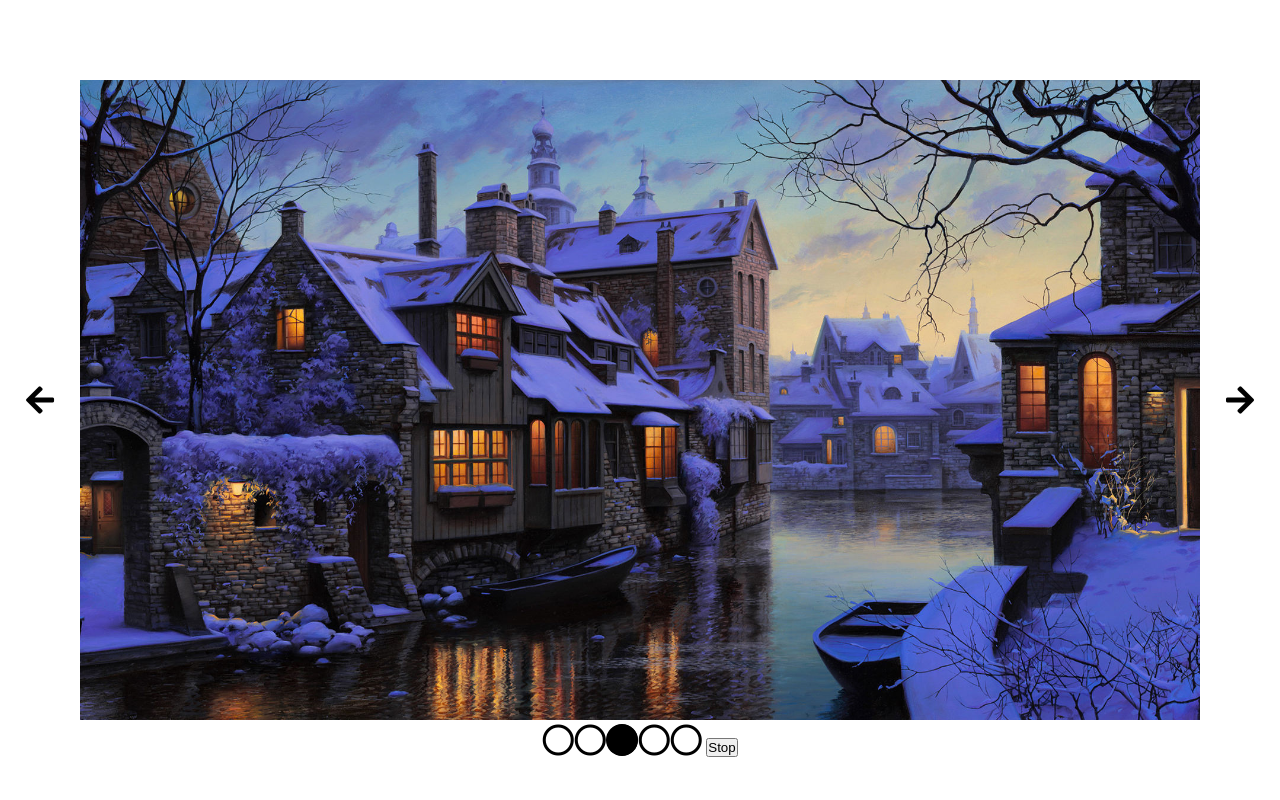
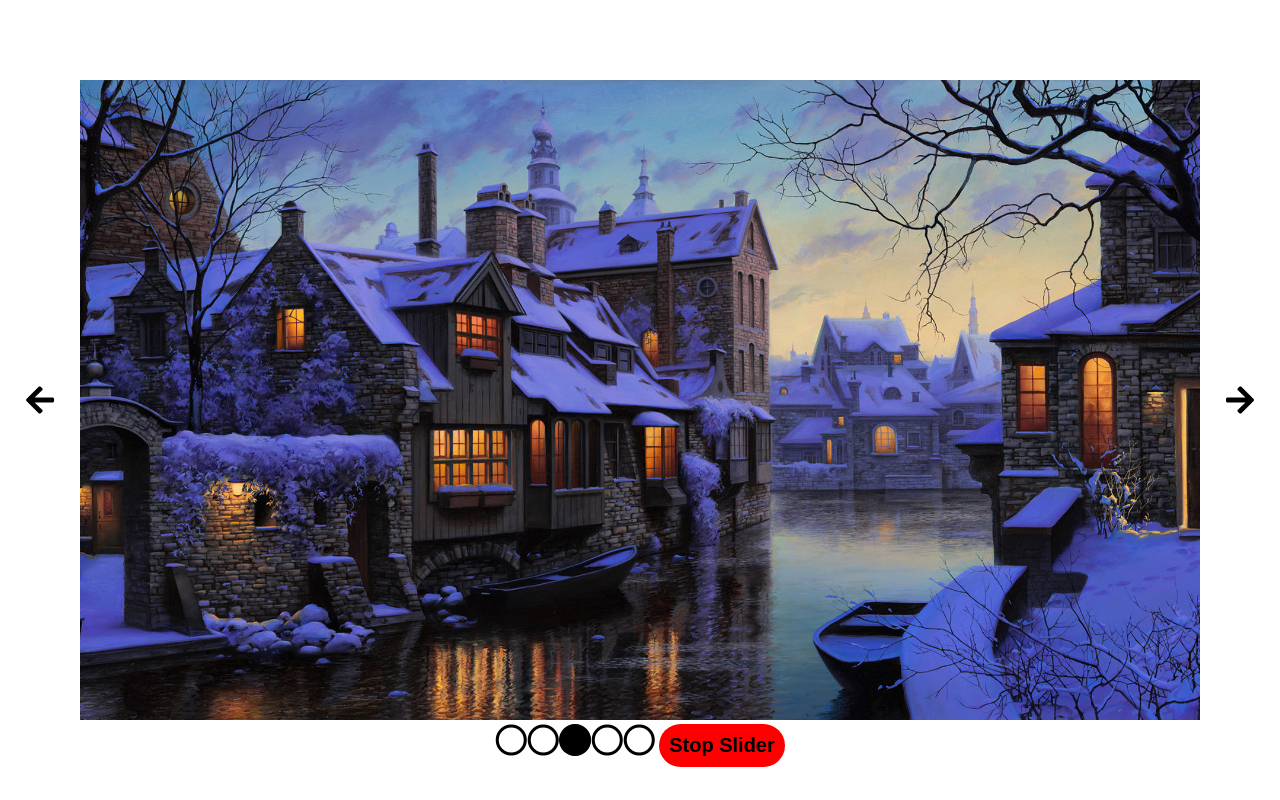
Before and after one commit to AlessioFurio/vue-slider, a plain HTML site: page index.html in a window 1280 px wide. Drawn offline with nearby package versions, Linux system fonts and the light colour scheme.

Commit message:
aggiunto button per stoppare slider

```diff
--- a/index.html
+++ b/index.html
@@ -23,7 +23,7 @@
                     <img :src="images[imageIndex]" alt="">
                     <div class="bullets">
                         <i v-for="(images,index) in images.length" class="far fa-circle fa-2x" :class="index == imageIndex ? 'active' : null "></i>
-                        <button @click="stopSlider()" type="button" name="button">Stop</button>
+                        <button @click="stopSlide" type="button" name="button">Stop Slider</button>
                     </div>
                 </div>
 
--- a/main.js
+++ b/main.js
@@ -8,11 +8,12 @@ var app = new Vue({
             "images/image3.jpg",
             "images/image4.jpg",
             "images/image5.jpg"
-        ]
-    },
+        ],
+		stopSlider: null
+	},
     methods: {
         clock () {
-            setInterval(() => {
+            this.stopSlider = setInterval(() => {
 
                 this.imageIndex += 1; // incremento di 1 l' indice corrente
                 if(this.imageIndex >= this.images.length){
@@ -20,6 +21,11 @@ var app = new Vue({
                 }
             }, 2000) // fine set interval
         },
+
+        stopSlide () {
+	        clearInterval(this.stopSlider)
+            },
+
 
         nextImage() {
                 this.imageIndex += 1; // incremento di 1 l' indice corrente
--- a/style.css
+++ b/style.css
@@ -46,3 +46,13 @@
     background-color: #000;
     border-radius: 50%;
 }
+
+.slider button {
+    border: none;
+    padding: 10px;
+    font-size: 20px;
+    border-radius: 30px;
+    background-color: red;
+    cursor: pointer;
+    font-weight: bold;
+}
```
